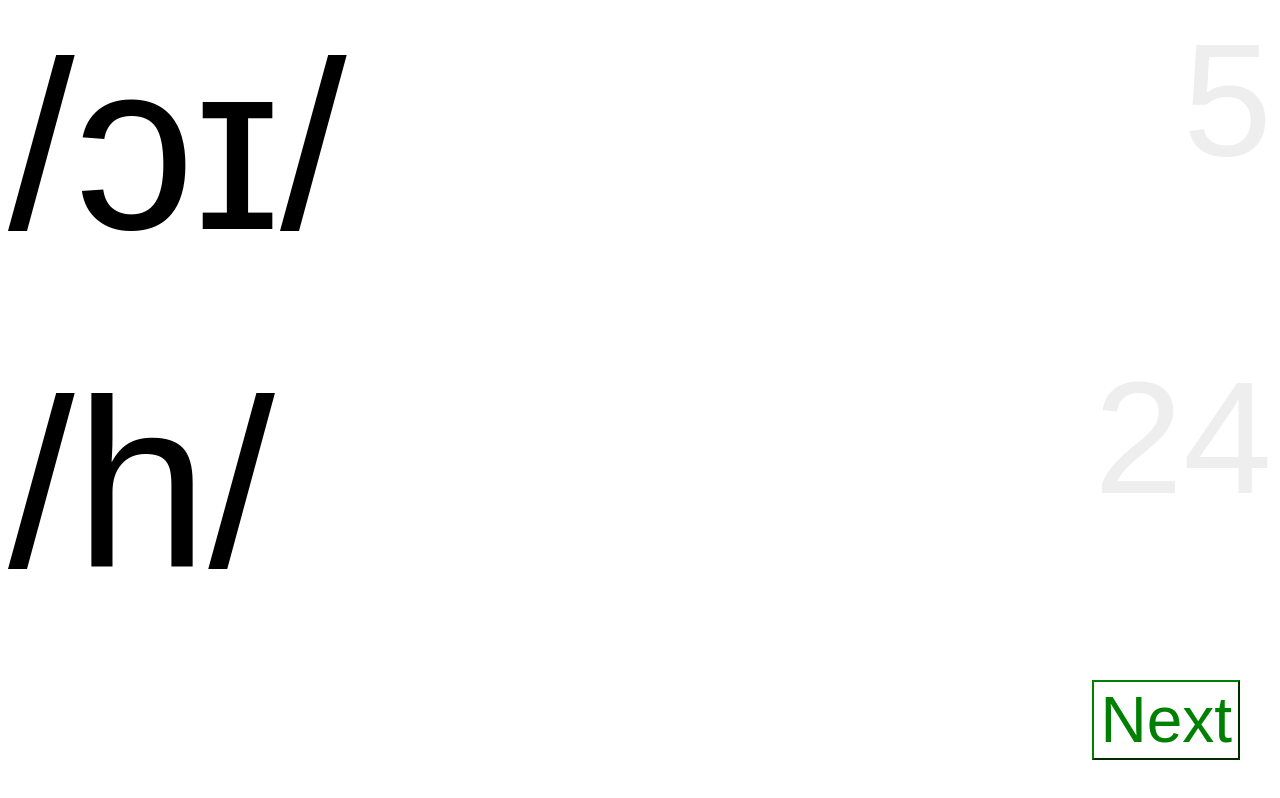
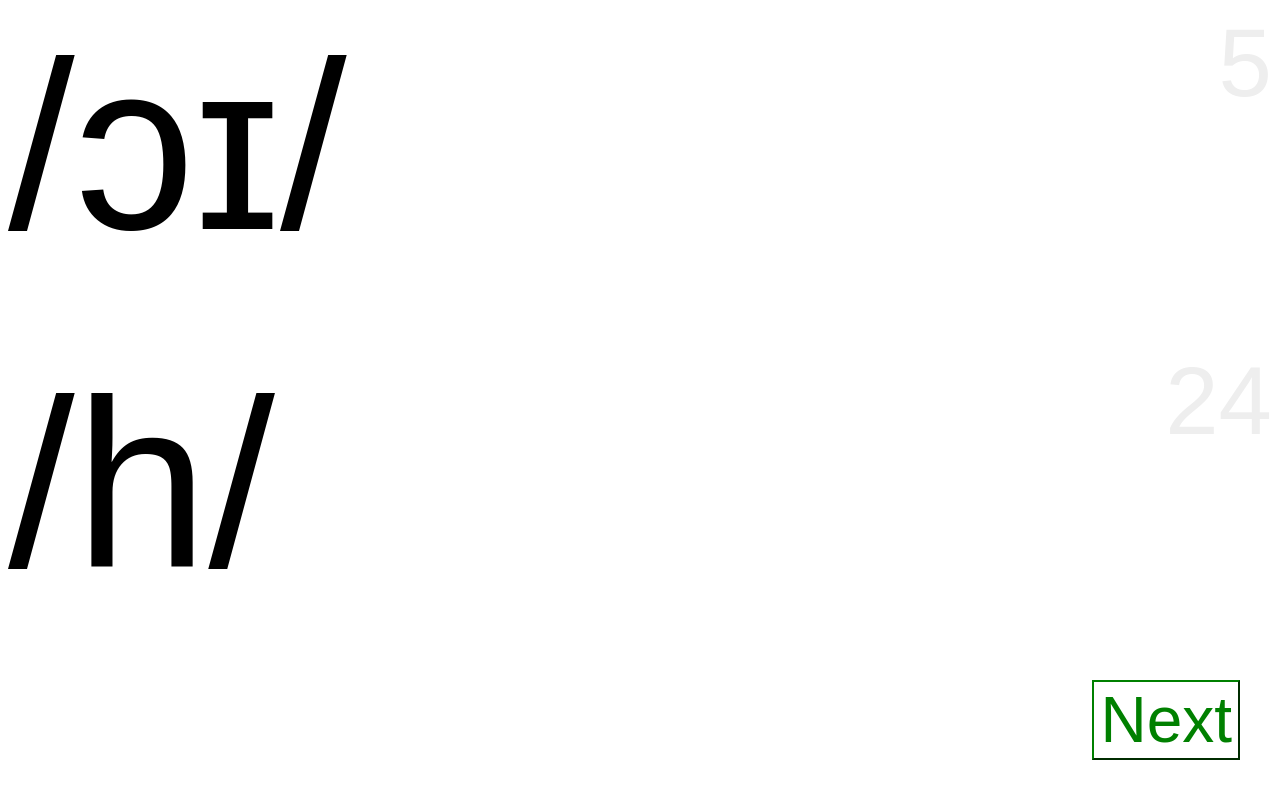
Before and after one commit to minhhungit/ipa, a plain HTML site: page index.html in a window 1280 px wide. Drawn offline with nearby package versions, Linux system fonts and the light colour scheme.

Commit message:
Update index.html

```diff
--- a/index.html
+++ b/index.html
@@ -14,7 +14,7 @@
 
             #vowel-idx, #consonant-idx{
                 float:right;
-                font-size:  10rem;
+                font-size:  6rem;
                 color: #eee;
             }
 
```
